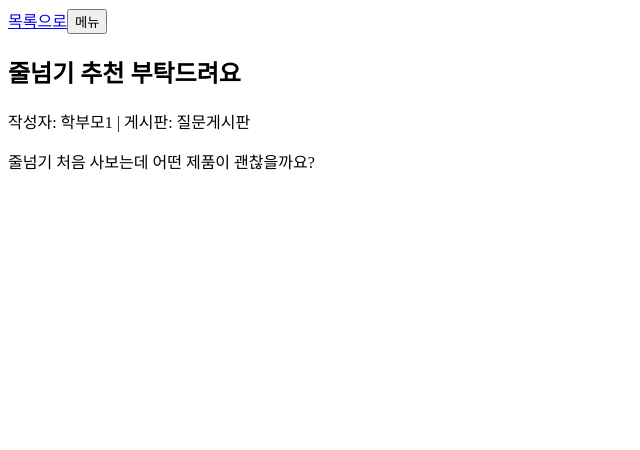
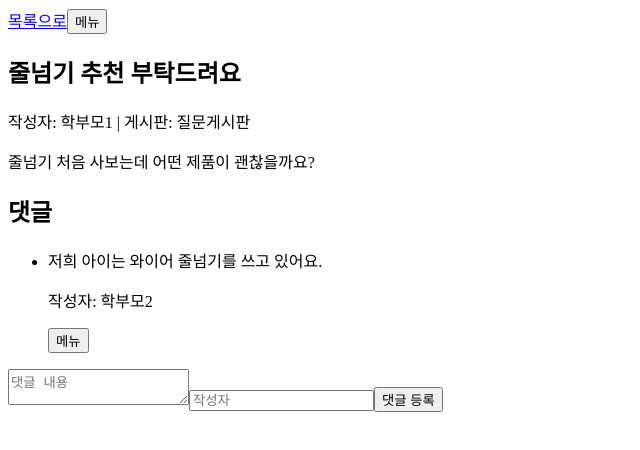
Before and after one commit to thisisyello/taekwondo-community, a React (Vite) app: page /posts/1 in a window 1280 px wide. Shown: the top 450 px of the page, without its empty margins (0-640 px from the left). Built offline with nearby package versions, Linux system fonts and the light colour scheme.

Commit message:
refactor: 댓글 기능 추가 및 관련 컴포넌트 구현

```diff
--- a/src/App.tsx
+++ b/src/App.tsx
@@ -3,7 +3,13 @@ import { Navigate, Route, Routes, useParams } from "react-router";
 import BoardPage from "./pages/BoardPage";
 import PostDetailPage from "./pages/PostDetailPage";
 import PostEditorPage from "./pages/PostEditorPage";
-import type { BoardFilterType, Post, PostFormData } from "./types/board";
+import type {
+    BoardFilterType,
+    Comment,
+    CommentFormData,
+    Post,
+    PostFormData,
+} from "./types/board";
 
 export default function App() {
     const [posts, setPosts] = useState<Post[]>([
@@ -27,6 +33,20 @@ export default function App() {
             content: "이번 달 승급심사를 앞두고 기본 동작을 다시 점검하고 있습니다.",
             author: "관원생",
             board: "free",
+        },
+    ]);
+    const [comments, setComments] = useState<Comment[]>([
+        {
+            id: 1,
+            postId: 1,
+            content: "저희 아이는 와이어 줄넘기를 쓰고 있어요.",
+            author: "학부모2",
+        },
+        {
+            id: 2,
+            postId: 2,
+            content: "상담 전에 질문 목록을 적어가면 좋더라고요.",
+            author: "학부모3",
         },
     ]);
 
@@ -59,6 +79,29 @@ export default function App() {
 
     const handleDeletePost = (id: number) => {
         setPosts((prev) => prev.filter((post) => post.id !== id));
+        setComments((prev) => prev.filter((comment) => comment.postId !== id));
+    };
+
+    const handleAddComment = (postId: number, comment: CommentFormData) => {
+        const newComment: Comment = {
+            id: Date.now(),
+            postId,
+            ...comment,
+        };
+
+        setComments((prev) => [...prev, newComment]);
+    };
+
+    const handleUpdateComment = (id: number, content: string) => {
+        setComments((prev) =>
+            prev.map((comment) =>
+                comment.id === id ? { ...comment, content } : comment,
+            ),
+        );
+    };
+
+    const handleDeleteComment = (id: number) => {
+        setComments((prev) => prev.filter((comment) => comment.id !== id));
     };
 
     return (
@@ -87,6 +130,10 @@ export default function App() {
                 element={
                     <PostDetailRoute
                         posts={posts}
+                        comments={comments}
+                        onAddComment={handleAddComment}
+                        onUpdateComment={handleUpdateComment}
+                        onDeleteComment={handleDeleteComment}
                         onDeletePost={handleDeletePost}
                     />
                 }
@@ -110,10 +157,21 @@ type PostRouteProps = {
 };
 
 type PostDetailRouteProps = PostRouteProps & {
+    comments: Comment[];
+    onAddComment: (postId: number, comment: CommentFormData) => void;
+    onUpdateComment: (id: number, content: string) => void;
+    onDeleteComment: (id: number) => void;
     onDeletePost: (id: number) => void;
 };
 
-function PostDetailRoute({ posts, onDeletePost }: PostDetailRouteProps) {
+function PostDetailRoute({
+    posts,
+    comments,
+    onAddComment,
+    onUpdateComment,
+    onDeleteComment,
+    onDeletePost,
+}: PostDetailRouteProps) {
     const { postId } = useParams();
     const post = posts.find((item) => item.id === Number(postId));
 
@@ -121,7 +179,18 @@ function PostDetailRoute({ posts, onDeletePost }: PostDetailRouteProps) {
         return <Navigate to="/" replace />;
     }
 
-    return <PostDetailPage post={post} onDeletePost={onDeletePost} />;
+    const postComments = comments.filter((comment) => comment.postId === post.id);
+
+    return (
+        <PostDetailPage
+            post={post}
+            comments={postComments}
+            onAddComment={onAddComment}
+            onUpdateComment={onUpdateComment}
+            onDeleteComment={onDeleteComment}
+            onDeletePost={onDeletePost}
+        />
+    );
 }
 
 type PostEditRouteProps = PostRouteProps & {
--- /dev/null
+++ b/src/components/CommentForm.tsx
@@ -0,0 +1,41 @@
+import { useState } from "react";
+import type { CommentFormData } from "../types/board";
+
+type CommentFormProps = {
+    onAddComment: (comment: CommentFormData) => void;
+};
+
+export default function CommentForm({ onAddComment }: CommentFormProps) {
+    const [content, setContent] = useState("");
+    const [author, setAuthor] = useState("");
+
+    const handleSubmit = (event: React.FormEvent<HTMLFormElement>) => {
+        event.preventDefault();
+
+        if (!content.trim() || !author.trim()) return;
+
+        onAddComment({
+            content,
+            author,
+        });
+
+        setContent("");
+        setAuthor("");
+    };
+
+    return (
+        <form onSubmit={handleSubmit}>
+            <textarea
+                placeholder="댓글 내용"
+                value={content}
+                onChange={(event) => setContent(event.target.value)}
+            />
+            <input
+                placeholder="작성자"
+                value={author}
+                onChange={(event) => setAuthor(event.target.value)}
+            />
+            <button type="submit">댓글 등록</button>
+        </form>
+    );
+}
--- /dev/null
+++ b/src/components/CommentItem.tsx
@@ -0,0 +1,71 @@
+import { useState } from "react";
+import type { Comment } from "../types/board";
+
+type CommentItemProps = {
+    comment: Comment;
+    onUpdateComment: (id: number, content: string) => void;
+    onDeleteComment: (id: number) => void;
+};
+
+export default function CommentItem({
+    comment,
+    onUpdateComment,
+    onDeleteComment,
+}: CommentItemProps) {
+    const [isMenuOpen, setIsMenuOpen] = useState(false);
+    const [isEditing, setIsEditing] = useState(false);
+    const [content, setContent] = useState(comment.content);
+
+    const handleSubmit = (event: React.FormEvent<HTMLFormElement>) => {
+        event.preventDefault();
+
+        if (!content.trim()) return;
+
+        onUpdateComment(comment.id, content);
+        setIsEditing(false);
+        setIsMenuOpen(false);
+    };
+
+    const handleCancelEdit = () => {
+        setContent(comment.content);
+        setIsEditing(false);
+    };
+
+    const handleDelete = () => {
+        const confirmed = window.confirm("댓글을 삭제하시겠습니까?");
+
+        if (!confirmed) return;
+
+        onDeleteComment(comment.id);
+    };
+
+    return (
+        <li>
+            {isEditing ? (
+                <form onSubmit={handleSubmit}>
+                    <textarea
+                        value={content}
+                        onChange={(event) => setContent(event.target.value)}
+                    />
+                    <button type="submit">수정 완료</button>
+                    <button type="button" onClick={handleCancelEdit}>
+                        취소
+                    </button>
+                </form>
+            ) : (
+                <p>{comment.content}</p>
+            )}
+            <p>작성자: {comment.author}</p>
+            <button onClick={() => setIsMenuOpen((prev) => !prev)}>
+                메뉴
+            </button>
+
+            {isMenuOpen && (
+                <div>
+                    <button onClick={() => setIsEditing(true)}>수정</button>
+                    <button onClick={handleDelete}>삭제</button>
+                </div>
+            )}
+        </li>
+    );
+}
--- /dev/null
+++ b/src/components/CommentList.tsx
@@ -0,0 +1,31 @@
+import type { Comment } from "../types/board";
+import CommentItem from "./CommentItem";
+
+type CommentListProps = {
+    comments: Comment[];
+    onUpdateComment: (id: number, content: string) => void;
+    onDeleteComment: (id: number) => void;
+};
+
+export default function CommentList({
+    comments,
+    onUpdateComment,
+    onDeleteComment,
+}: CommentListProps) {
+    if (comments.length === 0) {
+        return <p>댓글이 없습니다.</p>;
+    }
+
+    return (
+        <ul>
+            {comments.map((comment) => (
+                <CommentItem
+                    key={comment.id}
+                    comment={comment}
+                    onUpdateComment={onUpdateComment}
+                    onDeleteComment={onDeleteComment}
+                />
+            ))}
+        </ul>
+    );
+}
--- a/src/pages/PostDetailPage.tsx
+++ b/src/pages/PostDetailPage.tsx
@@ -1,15 +1,25 @@
 import { useState } from "react";
 import { Link, useNavigate } from "react-router";
+import CommentForm from "../components/CommentForm";
+import CommentList from "../components/CommentList";
 import { BOARD_LABELS } from "../types/board";
-import type { Post } from "../types/board";
+import type { Comment, CommentFormData, Post } from "../types/board";
 
 type PostDetailPageProps = {
     post: Post;
+    comments: Comment[];
+    onAddComment: (postId: number, comment: CommentFormData) => void;
+    onUpdateComment: (id: number, content: string) => void;
+    onDeleteComment: (id: number) => void;
     onDeletePost: (id: number) => void;
 };
 
 export default function PostDetailPage({
     post,
+    comments,
+    onAddComment,
+    onUpdateComment,
+    onDeleteComment,
     onDeletePost,
 }: PostDetailPageProps) {
     const navigate = useNavigate();
@@ -43,6 +53,18 @@ export default function PostDetailPage({
                 작성자: {post.author} | 게시판: {BOARD_LABELS[post.board]}
             </p>
             <p>{post.content}</p>
+
+            <section>
+                <h2>댓글</h2>
+                <CommentList
+                    comments={comments}
+                    onUpdateComment={onUpdateComment}
+                    onDeleteComment={onDeleteComment}
+                />
+                <CommentForm
+                    onAddComment={(comment) => onAddComment(post.id, comment)}
+                />
+            </section>
         </section>
     );
 }
```
Also changed, not shown: src/types/board.ts (+9 -0 lines).
